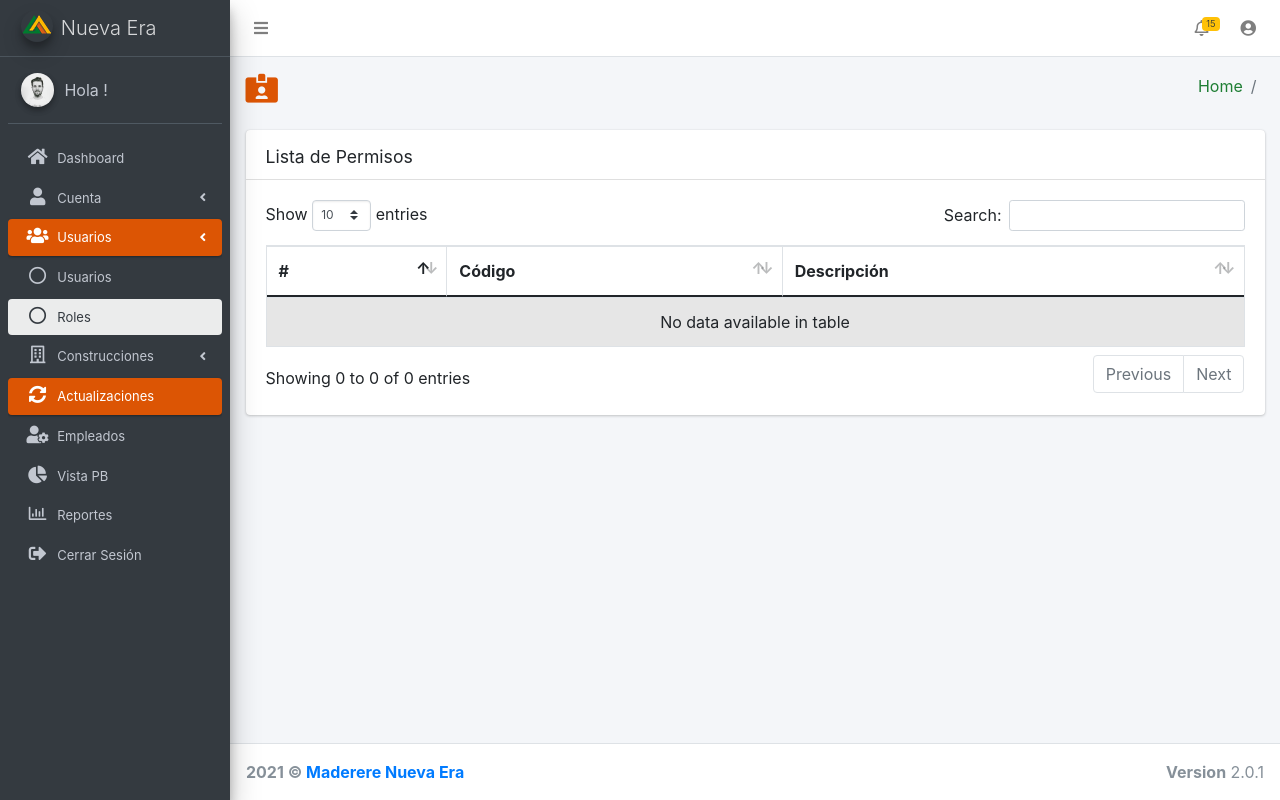
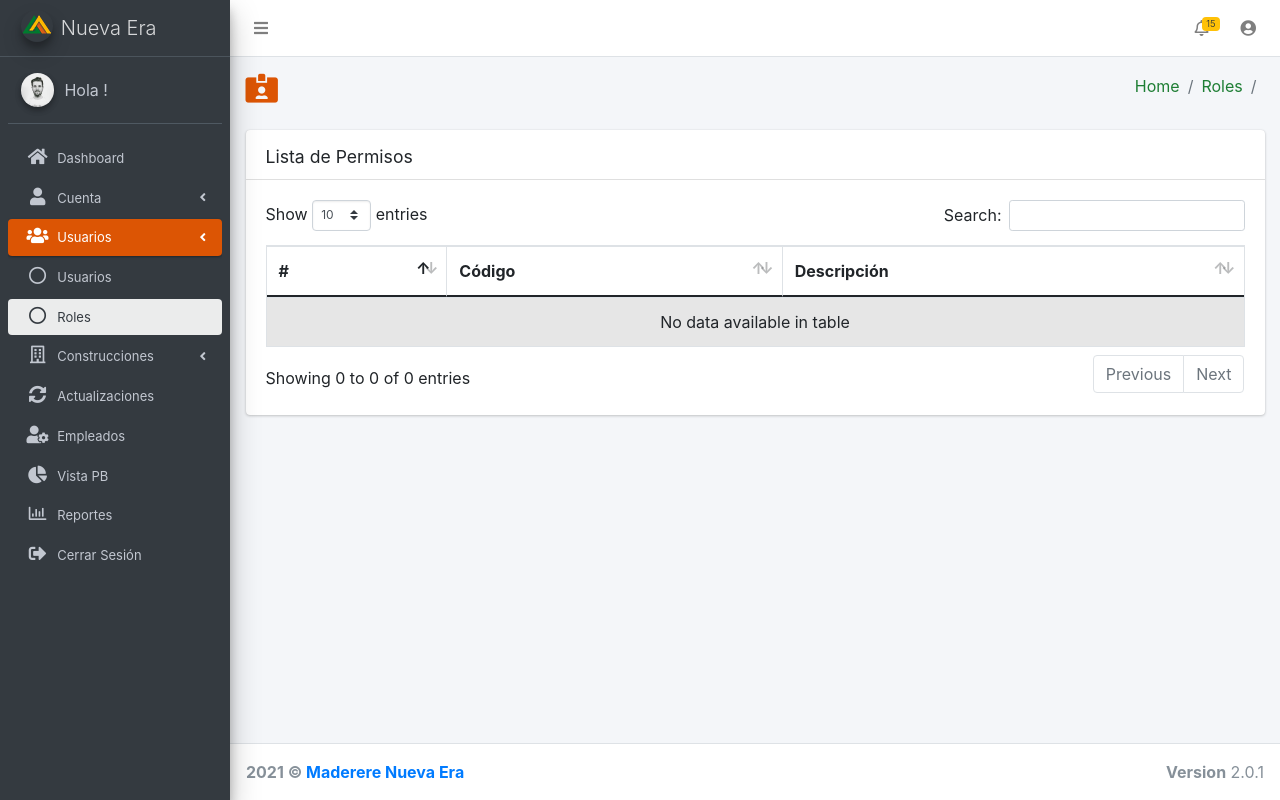
Before and after one commit to ovas04/SINM, a Flask app: template templates/permisos.html in a window 1280 px wide. Run offline with Flask 2, Linux system fonts and the light colour scheme; the template is opened without the code that fills it, so the values that code supplies are empty; some libraries are stand-ins or nearby versions.

Commit message:
Formato de lista de usuarios

```diff
--- a/templates/permisos.html
+++ b/templates/permisos.html
@@ -11,7 +11,8 @@
 				</div>
 				<div class="col-sm-6">
 					<ol class="breadcrumb float-sm-right">
-						<li class="breadcrumb-item"><a href="<?php echo base_url() ?>/dashboard">Home</a></li>
+						<li class="breadcrumb-item"><a href="/dashboard">Home</a></li>
+						<li class="breadcrumb-item"><a href="/roles">Roles</a></li>
 						<li class="breadcrumb-item active">{{ datos.1 }}</li>
 					</ol>
 				</div>
@@ -67,7 +68,7 @@
 <script src="{{url_for('static', filename='js/dataTables.bootstrap4.min.js')}}"></script>
 <script src="{{url_for('static', filename='js/dataTables.responsive.min.js')}}"></script>
 <script src="{{url_for('static', filename='js/responsive.bootstrap4.min.js')}}"></script>
-<script src="{{url_for('static', filename='js/functions_actualizar.js')}}"></script> <!--wtf esto no deberia ir-->
+<script src="{{url_for('static', filename='js/functions_roles.js')}}"></script> <!--wtf esto no deberia ir-->
 <script src="{{url_for('static', filename='js/sweetalert2.min.js')}}"></script>
 <script src="{{url_for('static', filename='js/functions_roles.js')}}"></script>
 
```
